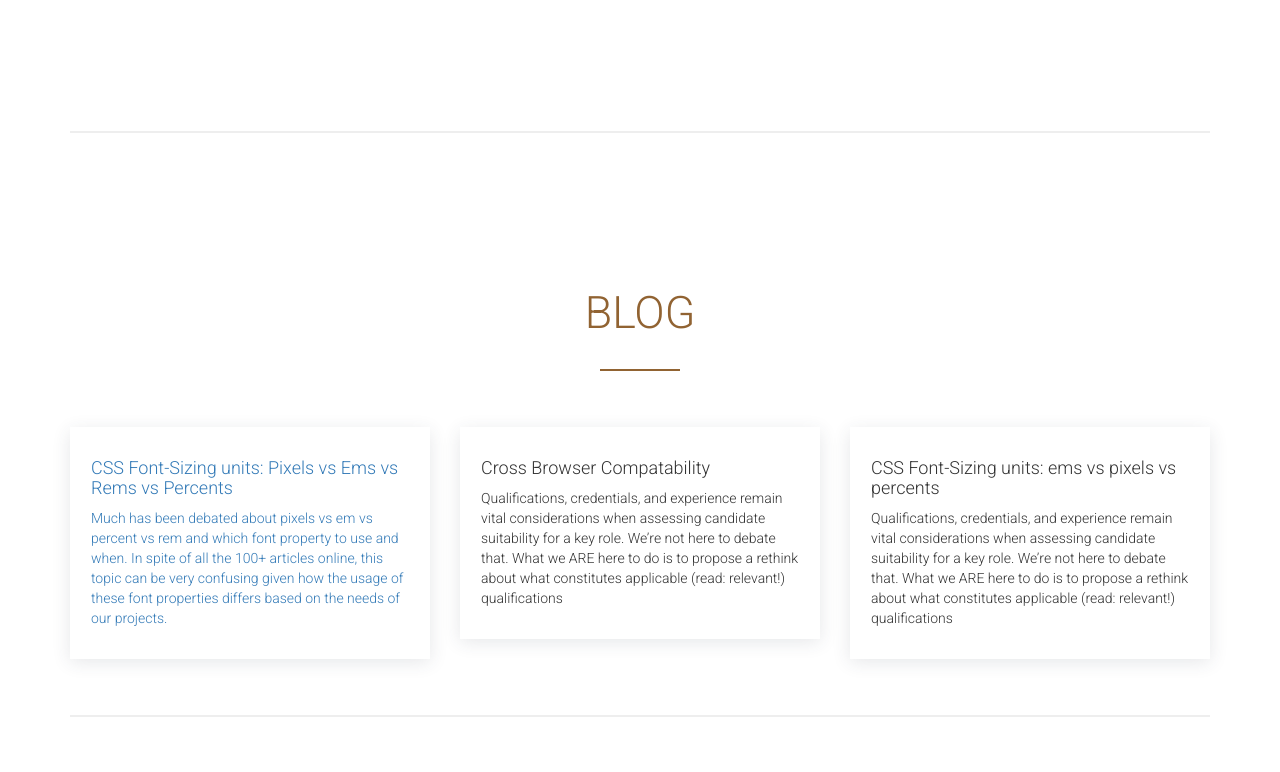
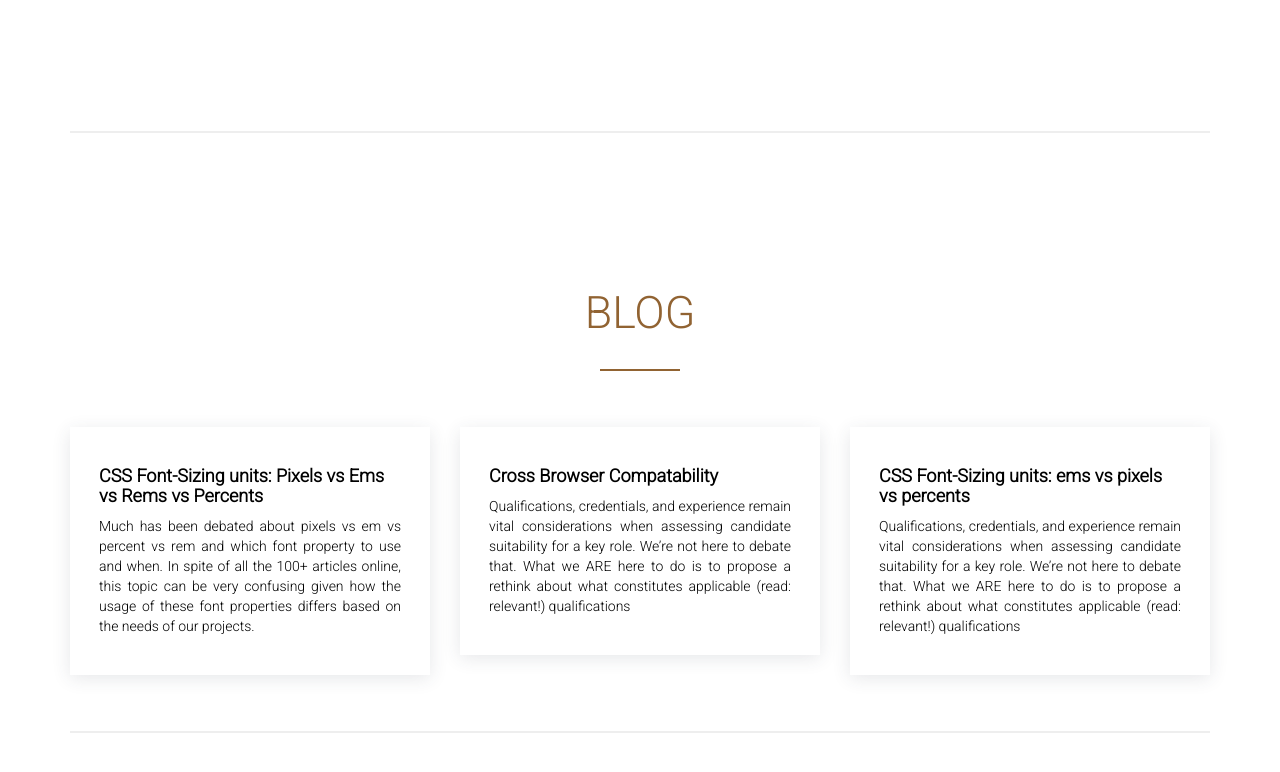
Before and after one commit to mm86/mm86.github.io, a plain HTML site: page index.html in a window 1280 px wide. Shown: the part 2600-3372 px from the top of the page. Drawn offline with nearby package versions, Linux system fonts and the light colour scheme.

Commit message:
fix: Modify and update properties in the blog section
Modify and update the a href links, font properties and styling of the p and h4 elements, and the properties for the blogpost selector.

```diff
--- a/css/style.css
+++ b/css/style.css
@@ -262,14 +262,27 @@ blockquote cite:before {
 
 #blog p {
 
-    font-size: 14px;
+    font-size: 1em;
+    color: #000;
+    text-align: justify;
+}
+
+#blog h4 {
+
+    font-weight: bold;
+    color: #000;
+}
+
+#blog a {
+
+    text-decoration: none;
 }
 
 .blogpost {
     cursor: pointer;
     border: 1px solid white;
-    padding: 20px;
-    box-shadow: 0 0.3125em 1.25em 0 rgba(46,61,73,0.12);
+    padding: 2em;
+    box-shadow: 0 0.3em 1.25em 0 rgba(46,61,73,0.12);
     transition: box-shadow .3s ease, transform .3s ease;
 
 }
--- a/index.html
+++ b/index.html
@@ -189,7 +189,7 @@
                 <div class="col-md-12">
                     <div class="row">
                         <div class="col-sm-4">
-                          <div class="blogpost"><a href="#">
+                          <div class="blogpost"><a href="https://medium.com/@madhum86/css-font-sizing-pixels-vs-em-vs-rem-vs-percent-vs-viewport-units-b1485716afe7#.dx9gogdt6">
                           <h4>CSS Font-Sizing units: Pixels vs Ems vs Rems vs Percents</h4>
                           <p>Much has been debated about pixels vs em vs percent vs rem and which font property to use and when. In spite of all the 100+ articles online, this topic can be very confusing given how the usage of these font properties differs based on the needs of our projects. </p></a>
                           </div>
```
